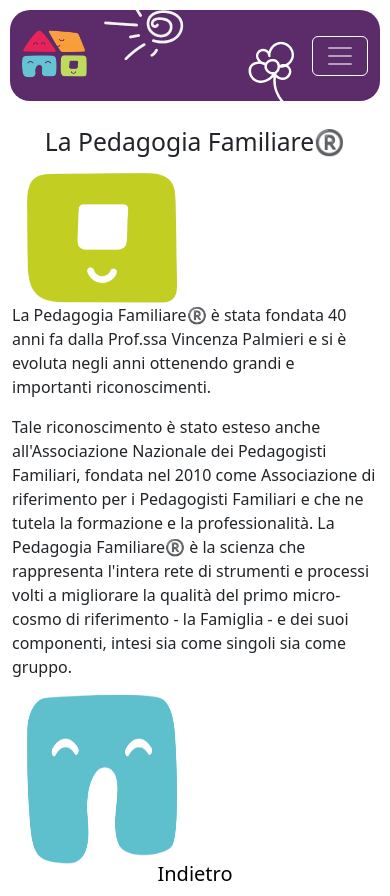
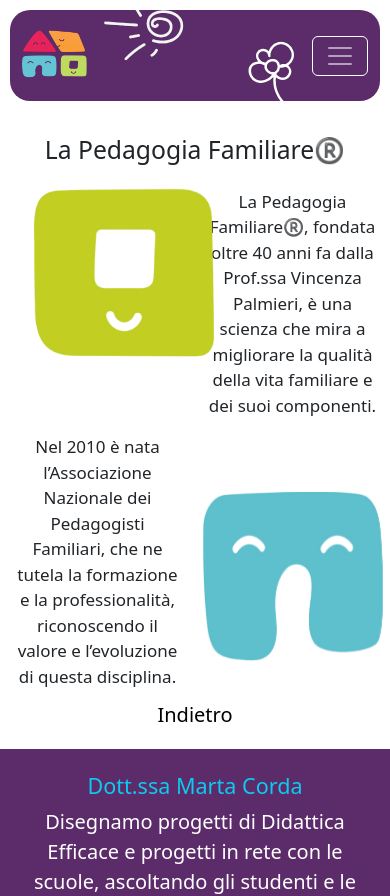
Before and after one commit to LorenzoCorda/Pedagogia-Familiare, a React (Vite) app: page /PedagogistPage in a window 390 px wide. Shown: the top 896 px of the page. Built offline with nearby package versions, Linux system fonts and the light colour scheme.

Commit message:
add pedagogist section

```diff
--- a/pages/PedagogistPage/PedagogistPage.css
+++ b/pages/PedagogistPage/PedagogistPage.css
@@ -4,10 +4,12 @@
 .custom-square {
   margin: 0 10px;
   max-width: 350px;
+  animation: custom-square 3s infinite alternate;
 }
 .custom-bridge {
   margin: 0 10px;
   max-height: 300px;
+  animation: custom-bridge 3s infinite alternate;
 }
 .custom-p {
   font-size: 22px;
@@ -24,23 +26,43 @@
   color: blueviolet;
 }
 
-@media (max-width: 425px) {
+@media (max-width: 768px) {
   .custom-square {
     margin: 0 15px;
-    max-width: 150px;
+    height: 20vh;
+    max-width: 180px;
+  }
+  .custom-p {
+    font-size: 17px !important;
+  }
+}
+
+@media (max-width: 768px) {
+  .custom-bridge {
+    margin: 0 15px;
+    height: 20vh;
+    max-width: 180px;
   }
   .custom-p {
     font-size: 16px;
   }
 }
 
-@media (max-width: 425px) {
-  .custom-bridge {
-    margin: 0 15px;
-    height: 20vh;
-    max-width: 150px;
+@keyframes custom-square {
+  0% {
+    transform: translateX(10px);
   }
-  .custom-p {
-    font-size: 16px;
+
+  100% {
+    transform: translateX(-10px);
   }
 }
+
+@keyframes custom-bridge {
+  0% {
+    transform: translateY(10px);
+  }
+  100% {
+    transform: translateY(-10px);
+  }
+}
--- a/pages/PedagogistPage/PedagogistPage.jsx
+++ b/pages/PedagogistPage/PedagogistPage.jsx
@@ -12,35 +12,32 @@ const PedagogistPage = () => {
       <div>
         <div className="container">
           <div className="row">
-            <h2 className="d-flex justify-content-center mt-3 mb-3 ">
+            <h2 className="d-flex justify-content-center mt-4 mb-4 ">
               La Pedagogia Familiare®️
             </h2>
-            <div className="col-12 col-md-6">
+            <div className="col-6 col-md-6">
               <img className="custom-square" src="/Photo/Square.png" alt="" />
             </div>
-            <div className="col-12 col-md-6">
-              <p className="custom-p">
-                La Pedagogia Familiare®️ è stata fondata 40 anni fa dalla
-                Prof.ssa Vincenza Palmieri e si è evoluta negli anni ottenendo
-                grandi e importanti riconoscimenti.
+            <div className="col-6 col-md-6">
+              <p className="custom-p text-center">
+                La Pedagogia Familiare®️, fondata oltre 40 anni fa dalla
+                Prof.ssa Vincenza Palmieri, è una scienza che mira a migliorare
+                la qualità della vita familiare e dei suoi componenti.
               </p>
             </div>
           </div>
           <div className="row">
-            <div className="col-md-6 col-12">
-              <p className="custom-p">
-                Tale riconoscimento è stato esteso anche all'Associazione
-                Nazionale dei Pedagogisti Familiari, fondata nel 2010 come
-                Associazione di riferimento per i Pedagogisti Familiari e che ne
-                tutela la formazione e la professionalità. La Pedagogia
-                Familiare®️ è la scienza che rappresenta l'intera rete di
-                strumenti e processi volti a migliorare la qualità del primo
-                micro-cosmo di riferimento - la Famiglia - e dei suoi
-                componenti, intesi sia come singoli sia come gruppo.
+            <div className="col-6 col-md-6">
+              <p className="custom-p text-center">
+                Nel 2010 è nata l’Associazione Nazionale dei Pedagogisti
+                Familiari, che ne tutela la formazione e la professionalità,
+                riconoscendo il valore e l’evoluzione di questa disciplina.
               </p>
             </div>
-            <div className="col-md-6 col-12">
-              <img className="custom-bridge" src="/Photo/Bridge.png" alt="" />
+            <div className="col-6 col-md-6">
+              <div className="d-flex align-items-center justify-content-center h-100">
+                <img className="custom-bridge" src="/Photo/Bridge.png" alt="" />
+              </div>
             </div>
           </div>
           <div className="custom-btn mb-4">
--- a/src/App.jsx
+++ b/src/App.jsx
@@ -1,13 +1,21 @@
 import HomePage from "../pages/HomePage";
+import { useEffect } from "react";
 import { BrowserRouter, Routes, Route } from "react-router-dom";
-
 import "./App.css";
 import PedagogistPage from "../pages/PedagogistPage/PedagogistPage";
 import WhoIsPedagogistPage from "../pages/WhoIsThePedagogist/WhoIsPedagogistPage";
 import EffectiveTeaching from "../pages/EffectiveTeaching/EffectiveTeaching";
 import AboutMePage from "../pages/AboutMe/AboutMePage";
+import AOS from "aos";
+import "aos/dist/aos.css";
 
 const App = () => {
+  useEffect(() => {
+    AOS.init({
+      duration: 1000, // durata in ms
+      once: true, // se true, l’animazione avviene solo la prima volta
+    });
+  }, []);
   return (
     <>
       <BrowserRouter>
--- a/src/components/navbar/navigation.css
+++ b/src/components/navbar/navigation.css
@@ -78,7 +78,7 @@
   top: -50px;
 }
 
-@media (max-width: 425px) {
+@media (max-width: 430px) {
   .custom-img-details-sun,
   .custom-img-details-cloud,
   .custom-img-details-flower
```
